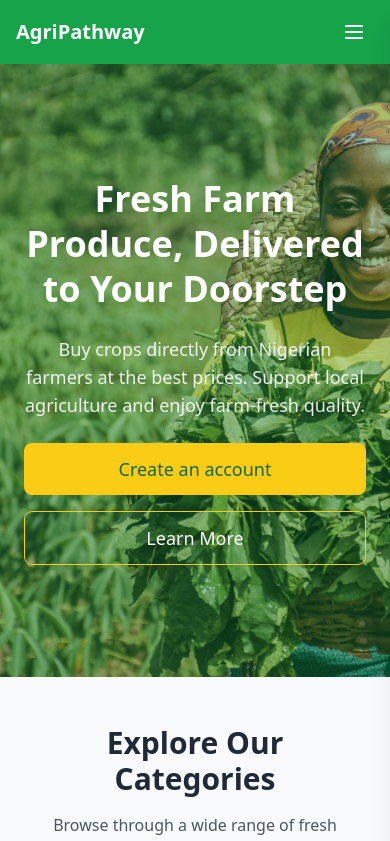
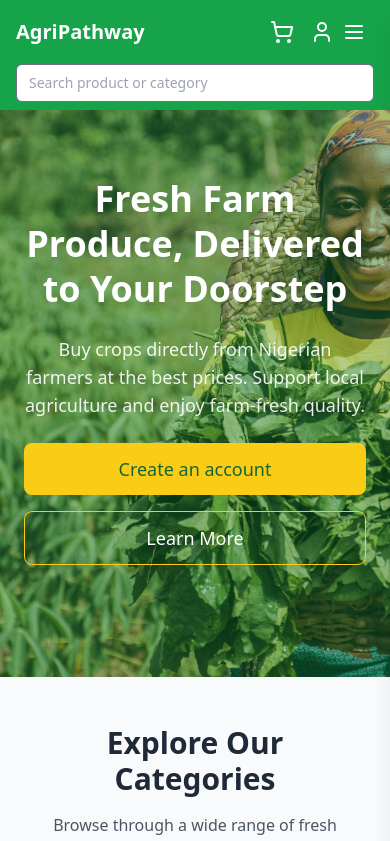
Before and after one commit to tobidada001/ag, a React (Vite) app: page / in a window 390 px wide. Shown: the top 841 px of the page. Built offline with nearby package versions, Linux system fonts and the light colour scheme.

Commit message:
Added search field to navbar

```diff
--- a/src/components/Navbar.jsx
+++ b/src/components/Navbar.jsx
@@ -37,20 +37,24 @@ const Navbar = () => {
           </div>
 
           {/* Cart, User Icons, and Login Button */}
-          <div className="hidden md:flex items-center space-x-4">
+          <div className="flex items-center absolute md:relative right-0 mr-12 md:space-x-4">
             <Link to={"/cart"} className="p-2 hover:bg-green-700 rounded-full">
               <ShoppingCart className="h-6 w-6" />
             </Link>
             <Link to={"/account"} className="p-2 hover:bg-green-700 rounded-full">
               <User className="h-6 w-6" />
             </Link>
-            <Link to={"/login"} className="hover:bg-green-700 px-3 py-2 rounded-md text-sm font-medium">
+            <Link to={"/login"} className="hover:bg-green-700 hidden md:block px-3 py-2 rounded-md text-sm font-medium">
               Login
             </Link>
           </div>
 
+
+
+
           {/* Mobile menu button */}
           <div className="md:hidden">
+
             <button
               onClick={toggleMenu}
               className="inline-flex items-center justify-center p-2 rounded-md hover:bg-green-700 focus:outline-none"
@@ -65,6 +69,21 @@ const Navbar = () => {
             </button>
           </div>
         </div>
+
+
+
+
+  {/* Search Bar */}
+          <div className='md:hidden block mb-2'>
+              <form>
+                <input type='search' className='rounded-md outline-none text-sm text-black w-full' placeholder='Search product or category' />
+              </form>
+            </div>
+
+
+
+
+
       </div>
 
       {/* Off-canvas Mobile Menu */}
--- a/src/pages/Reg.jsx
+++ b/src/pages/Reg.jsx
@@ -149,7 +149,7 @@ const Reg = () => {
                   <input
                     id="residentialAddress"
                     name="residentialAddress"
-                    type="tel"
+                    type="text"
                     required
                     className="appearance-none block w-full px-3 py-2 border border-gray-300 rounded-md shadow-sm placeholder-gray-400 focus:outline-none focus:ring-green-500 focus:border-green-500 sm:text-sm"
                     value={formData.residentialAddress}
```
